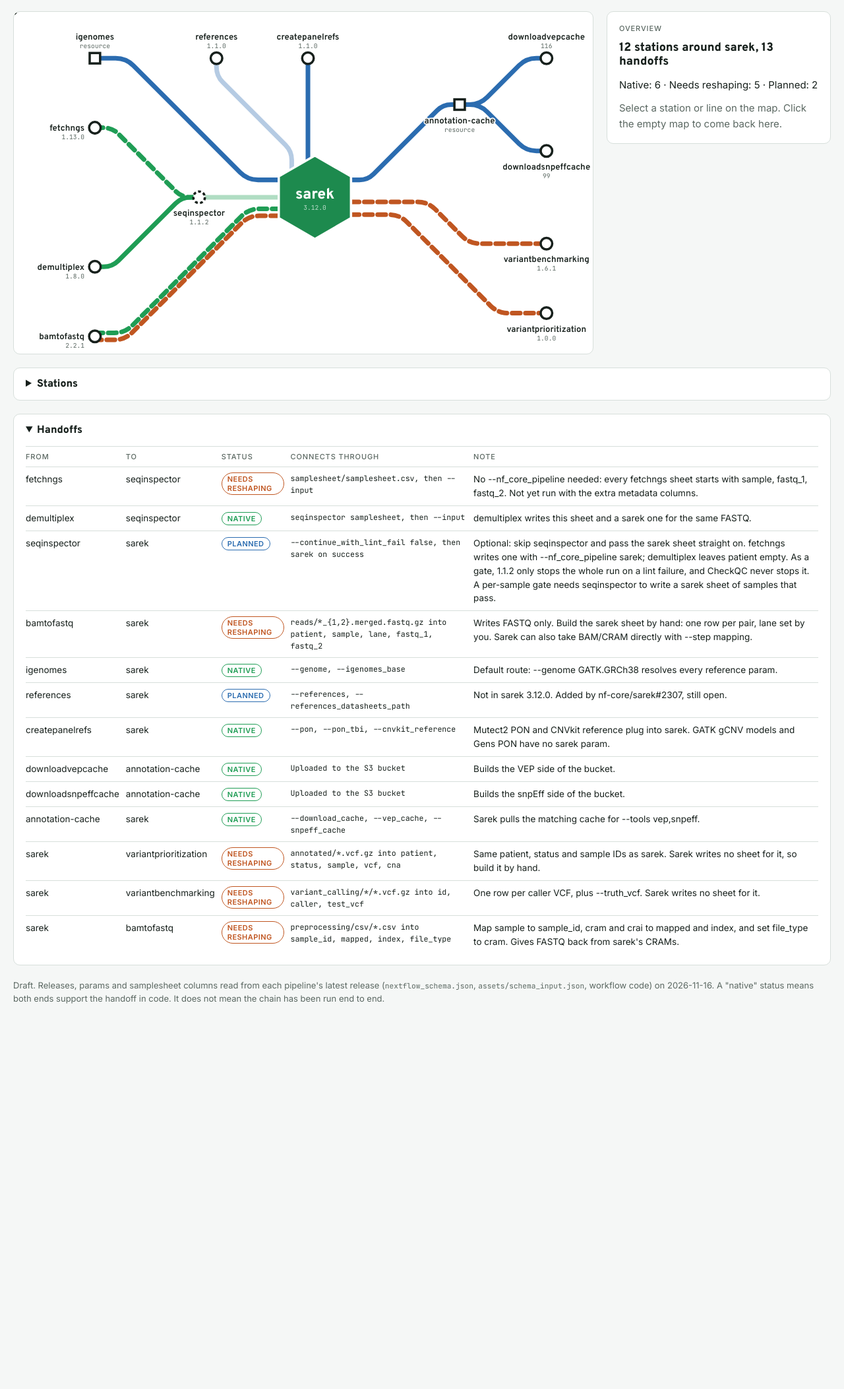
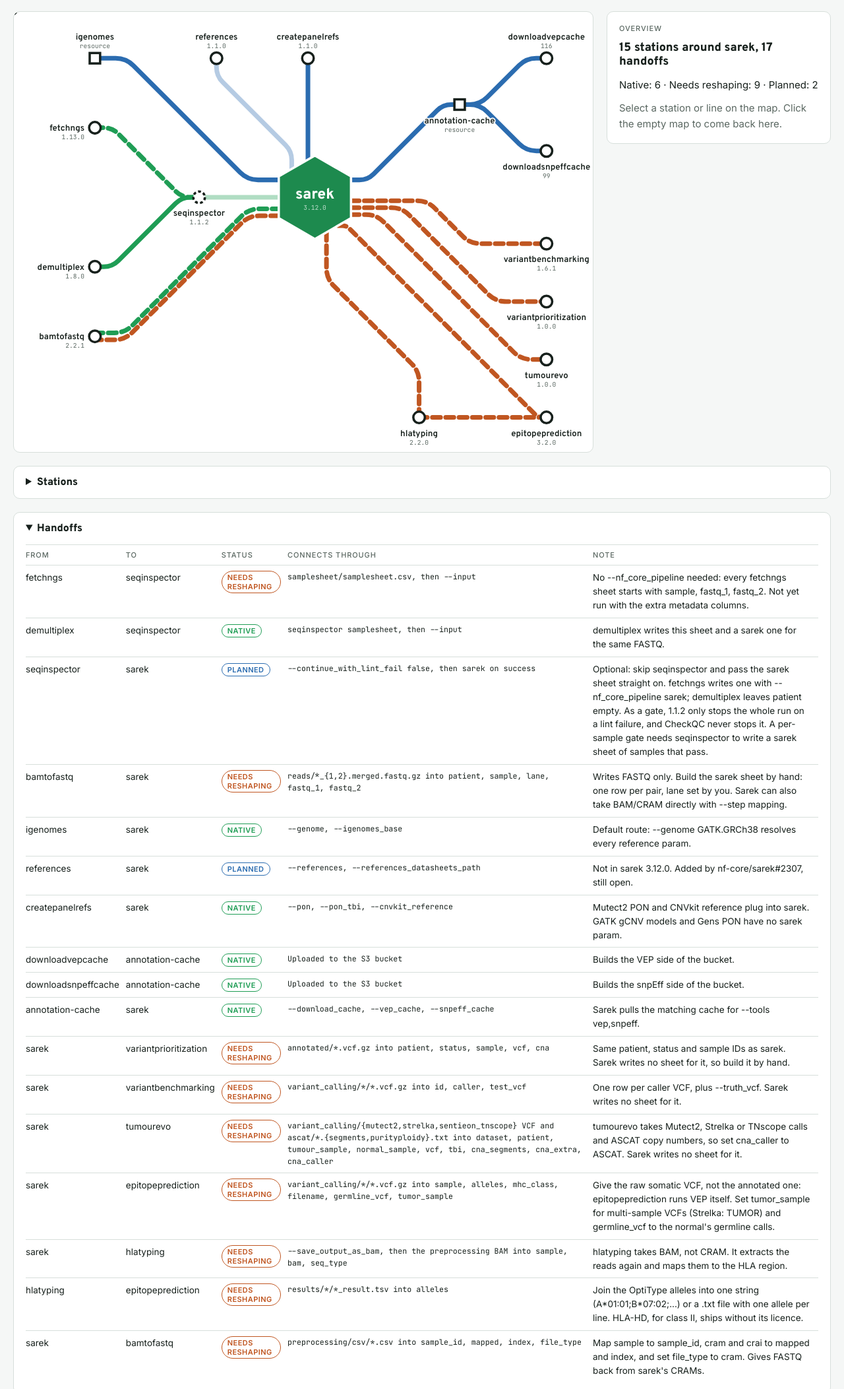
Before and after one commit to maxulysse/sarek-interchange, a plain HTML site: page index.html in a window 1280 px wide. Shown: the part 191-2296 px from the top of the page at 66% size. Before the commit the page ends 1762 px from the top, so only its background shows below. Drawn offline with Linux system fonts and the light colour scheme.

Commit message:
Add tumourevo, epitopeprediction and hlatyping
sarek feeds tumourevo (Mutect2/Strelka/TNscope VCF and ASCAT segments),
epitopeprediction (raw somatic VCF) and hlatyping (BAM), and hlatyping
feeds epitopeprediction its alleles. All need a hand-built sheet.

Co-Authored-By: Claude Opus 5.5 <noreply@anthropic.com>

```diff
--- a/index.html
+++ b/index.html
@@ -85,7 +85,7 @@ footer { color: var(--muted); font-size: 13px; }
   <div class="legend" id="legend"></div>
 
   <div class="main">
-    <div class="map"><svg id="map" viewBox="0 0 1000 590" role="group" aria-label="Map of pipelines connected to nf-core/sarek"></svg></div>
+    <div class="map"><svg id="map" viewBox="0 0 1000 760" role="group" aria-label="Map of pipelines connected to nf-core/sarek"></svg></div>
     <aside class="card" id="card" aria-live="polite"></aside>
   </div>
 
@@ -133,12 +133,21 @@ const S = [
   { id: "downloadsnpeffcache", x: 920, y: 240, rel: "99", side: "below", url: "https://github.com/annotation-cache/downloadsnpeffcache",
     blurb: "Downloads snpEff databases for the annotation-cache bucket. Stays on 99: snpEff 5.2 and later have no 105 databases.",
     takes: "snpEff genome and version", gives: "snpEff cache (GRCh38.99)" },
-  { id: "variantprioritization", x: 920, y: 520, rel: "1.0.0", side: "below",
+  { id: "variantprioritization", x: 920, y: 500, rel: "1.0.0", side: "below",
     blurb: "Filters and ranks somatic and germline variants, with copy-number input and a panel of normals.",
     takes: "Samplesheet: patient, status, sample, vcf, cna", gives: "Ranked variant reports" },
   { id: "variantbenchmarking", x: 920, y: 400, rel: "1.6.1", side: "below",
     blurb: "Compares variant calls against a truth set and reports precision and recall per caller.",
     takes: "Samplesheet: id, caller, test_vcf; --truth_vcf", gives: "Benchmark metrics and plots" },
+  { id: "tumourevo", x: 920, y: 600, rel: "1.0.0", side: "below",
+    blurb: "Reconstructs tumour evolution: subclonal deconvolution, driver annotation and mutational signatures, for one or many samples per patient.",
+    takes: "Samplesheet: dataset, patient, tumour_sample, normal_sample, vcf, tbi, cna_segments, cna_extra, cna_caller, cancer_type", gives: "Subclonal clusters, drivers, signatures" },
+  { id: "epitopeprediction", x: 920, y: 700, rel: "3.2.0", side: "below",
+    blurb: "Predicts which mutated peptides bind the patient's HLA alleles, for MHC class I or II.",
+    takes: "Samplesheet: sample, alleles, mhc_class, filename (raw somatic VCF), germline_vcf, tumor_sample", gives: "Ranked neoepitope predictions" },
+  { id: "hlatyping", x: 700, y: 700, rel: "2.2.0", side: "below",
+    blurb: "Types HLA alleles from DNA or RNA reads with OptiType (class I), and with HLA-HD (class II) when installed.",
+    takes: "Samplesheet: sample, fastq_1, fastq_2 or bam, seq_type", gives: "HLA genotype: OptiType TSV, HLA-HD result" },
 ];
 const HUB = { id: "sarek", x: 520, y: 320, rel: "3.12.0",
   blurb: "Germline and somatic variant calling from WGS, WES and panels: alignment, preprocessing, 20+ callers, VEP and snpEff annotation. Restart any step with --step and the CSVs in {outdir}/preprocessing/csv.",
@@ -165,10 +174,18 @@ const E = [
     note: "Builds the snpEff side of the bucket." },
   { f: "annotation-cache", t: "sarek", hp: ["r", -30], line: "res", st: "native", via: "--download_cache, --vep_cache, --snpeff_cache",
     note: "Sarek pulls the matching cache for --tools vep,snpeff." },
-  { f: "sarek", t: "variantprioritization", hp: ["r", 30], line: "out", st: "reshape", via: "annotated/*.vcf.gz into patient, status, sample, vcf, cna",
+  { f: "sarek", t: "variantprioritization", hp: ["r", 18], line: "out", st: "reshape", via: "annotated/*.vcf.gz into patient, status, sample, vcf, cna",
     note: "Same patient, status and sample IDs as sarek. Sarek writes no sheet for it, so build it by hand." },
-  { f: "sarek", t: "variantbenchmarking", hp: ["r", 8], line: "out", st: "reshape", via: "variant_calling/*/*.vcf.gz into id, caller, test_vcf",
+  { f: "sarek", t: "variantbenchmarking", hp: ["r", 6], line: "out", st: "reshape", via: "variant_calling/*/*.vcf.gz into id, caller, test_vcf",
     note: "One row per caller VCF, plus --truth_vcf. Sarek writes no sheet for it." },
+  { f: "sarek", t: "tumourevo", hp: ["r", 30], line: "out", st: "reshape", via: "variant_calling/{mutect2,strelka,sentieon_tnscope} VCF and ascat/*.{segments,purityploidy}.txt into dataset, patient, tumour_sample, normal_sample, vcf, tbi, cna_segments, cna_extra, cna_caller",
+    note: "tumourevo takes Mutect2, Strelka or TNscope calls and ASCAT copy numbers, so set cna_caller to ASCAT. Sarek writes no sheet for it." },
+  { f: "sarek", t: "epitopeprediction", hp: ["b", 40], line: "out", st: "reshape", via: "variant_calling/*/*.vcf.gz into sample, alleles, mhc_class, filename, germline_vcf, tumor_sample",
+    note: "Give the raw somatic VCF, not the annotated one: epitopeprediction runs VEP itself. Set tumor_sample for multi-sample VCFs (Strelka: TUMOR) and germline_vcf to the normal's germline calls." },
+  { f: "sarek", t: "hlatyping", hp: ["b", 20], line: "out", st: "reshape", via: "--save_output_as_bam, then the preprocessing BAM into sample, bam, seq_type",
+    note: "hlatyping takes BAM, not CRAM. It extracts the reads again and maps them to the HLA region." },
+  { f: "hlatyping", t: "epitopeprediction", line: "out", st: "reshape", via: "results/*/*_result.tsv into alleles",
+    note: "Join the OptiType alleles into one string (A*01:01;B*07:02;...) or a .txt file with one allele per line. HLA-HD, for class II, ships without its licence." },
   { f: "sarek", t: "bamtofastq", hp: ["l", 32], sp: 6, line: "out", st: "reshape", via: "preprocessing/csv/*.csv into sample_id, mapped, index, file_type",
     note: "Map sample to sample_id, cram and crai to mapped and index, and set file_type to cram. Gives FASTQ back from sarek's CRAMs." },
 ];
@@ -183,7 +200,7 @@ const byId = Object.fromEntries(all.map(s => [s.id, s]));
 const release = s => s.ext ? "resource" : s.rel;
 const reduced = matchMedia("(prefers-reduced-motion: reduce)").matches;
 
-// Edges enter the hub on a named face ("l", "r" or "t") at a fixed offset, so parallel lines
+// Edges enter the hub on a named face ("l", "r", "t" or "b") at a fixed offset, so parallel lines
 // arrive side by side like tracks into an interchange.
 // "sp" shifts an edge's station end vertically, so paired tracks sit either side of the station centre.
 // Hub is a pointy-top hexagon like the nf-core pipeline logos; HEX_R is centre to vertex.
@@ -191,7 +208,7 @@ const HEX_R = 72;
 function port(s, e) {
   if (s !== HUB) return [s.x, s.y + (e.sp ?? 0)];
   const [face, off] = e.hp;
-  if (face === "t") return [HUB.x + off, HUB.y - (HEX_R - Math.abs(off) / Math.sqrt(3))];
+  if (face === "t" || face === "b") return [HUB.x + off, HUB.y + (face === "b" ? 1 : -1) * (HEX_R - Math.abs(off) / Math.sqrt(3))];
   return [HUB.x + (face === "r" ? 1 : -1) * HEX_R * Math.sqrt(3) / 2, HUB.y + off];
 }
 // Octilinear routing, like a subway map: straight runs joined by one 45-degree diagonal,
```
